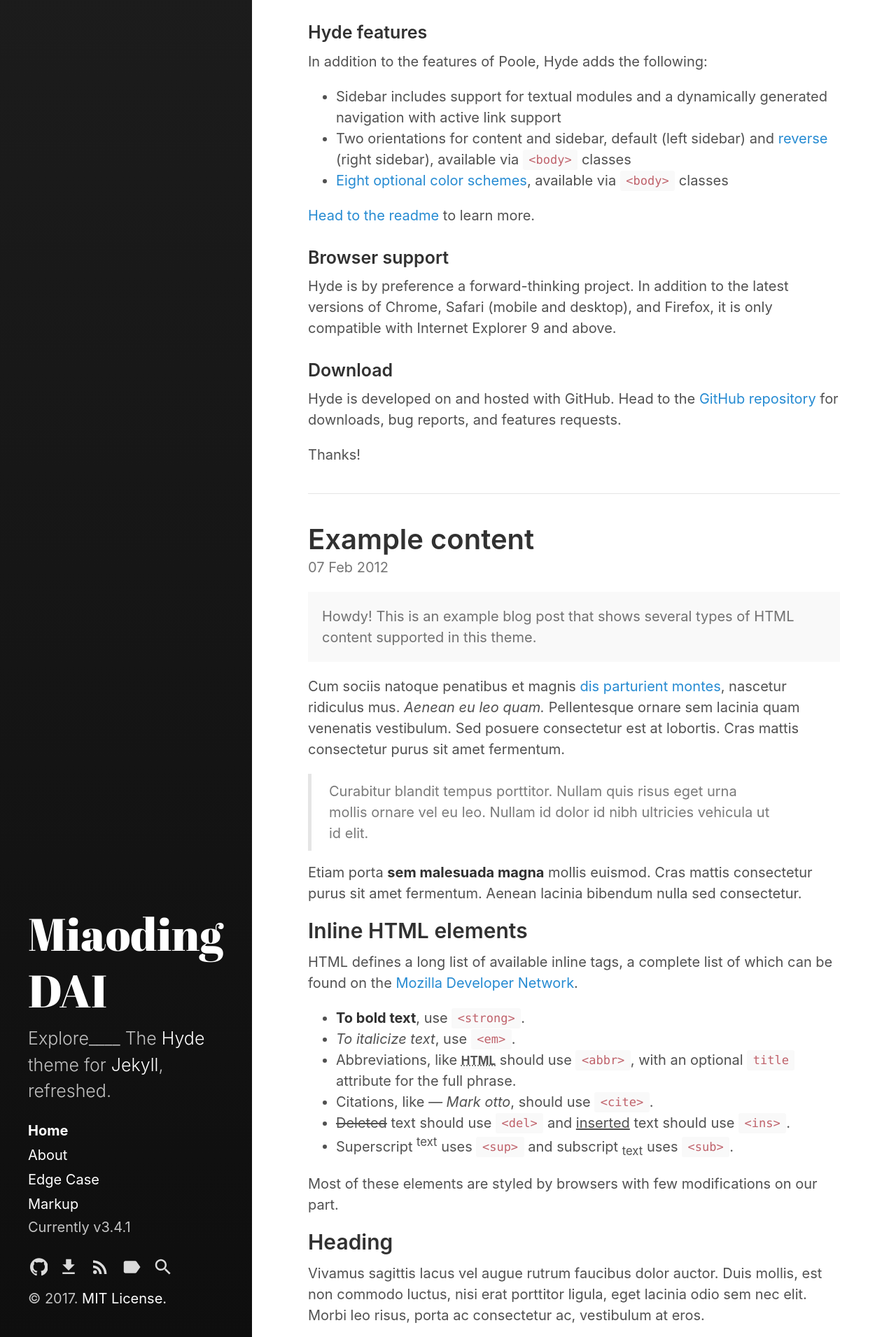
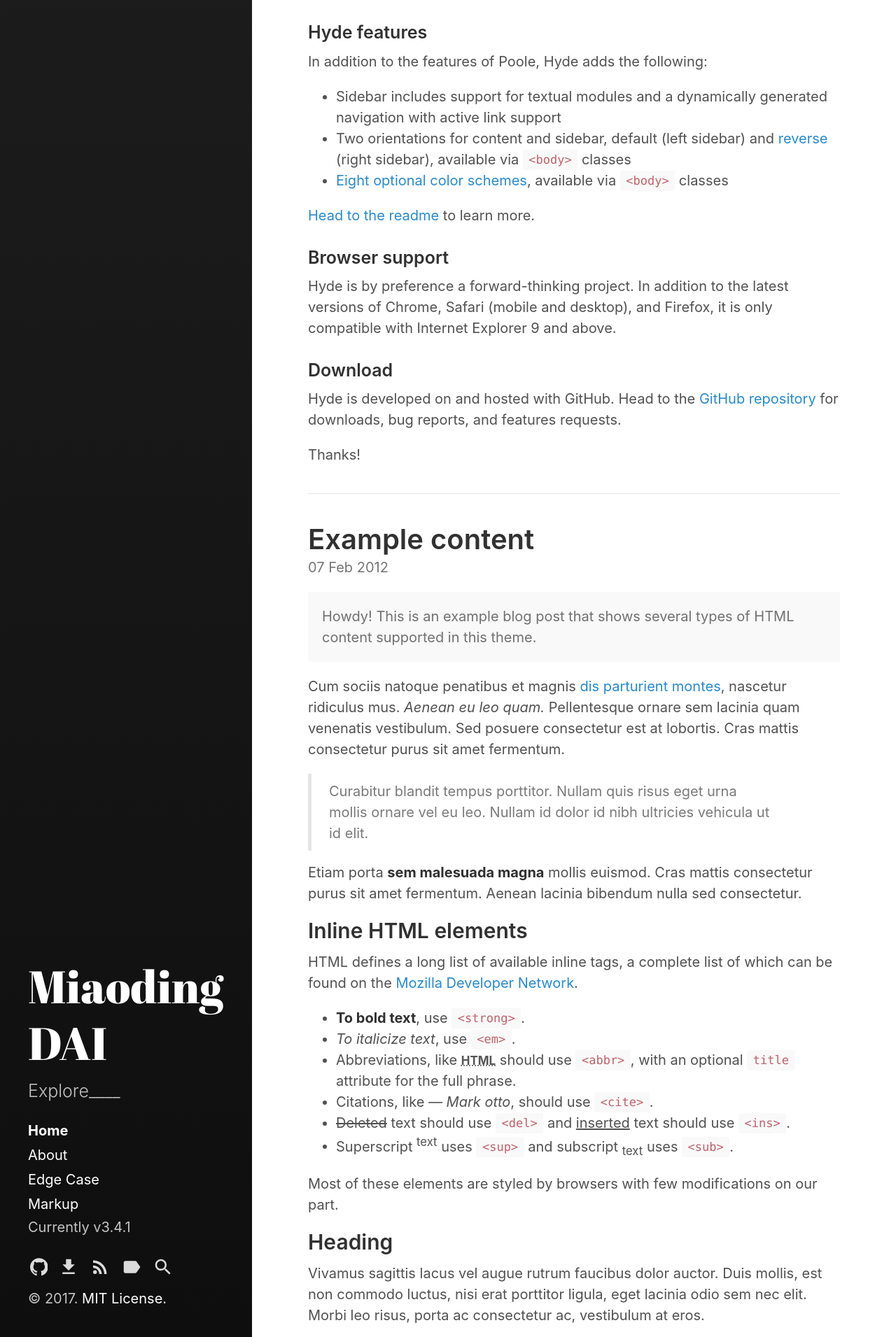
Before and after one commit to mdai17/mdai17.github.io, a Jekyll site: the page built from index.html, in a window 1280 px wide. Shown: the part 3089-5000 px from the top of the page at 70% size. Built offline with Jekyll 4.4.1, drawn with Linux system fonts in a browser that asks for light colours; the list of posts is cut into pages by our own code.

Commit message:
_config.yml

```diff
--- a/_config.yml
+++ b/_config.yml
@@ -4,9 +4,9 @@
 
 # Setup
 title:            Miaoding DAI
-tagline:          ' - '
-description:      'Explore____  The <a href="http://hyde.getpoole.com" target="_blank">Hyde</a> theme for <a href="http://jekyllrb.com" target="_blank">Jekyll</a>, refreshed.'
-url:              https://fongandrew.github.io/hydeout
+tagline:          ''
+description:      'Explore____  '
+url:              https://mdai17.github.io
 baseurl:          # the optional subpath of your site, e.g. "/blog"
                   # NB: This applies to all pages in your Jekyll site.
                   # If you want to move just the blog index pages but keep
@@ -15,7 +15,7 @@
 
 author:
   name:           'Miaoding Dai'
-  url:            https://twitter.com/fongandrewc
+  url:            https://mdai17.github.io
 
 paginate:         5
 # paginate_path:    '/page:num'
@@ -34,4 +34,4 @@
                                 # set this to the root of the paginate_path
                                 # to enable a separate blog link.
 github:
-  repo:             https://github.com/fongandrew/hydeout
+  repo:             https://github.com/mdai17.github.io
```
